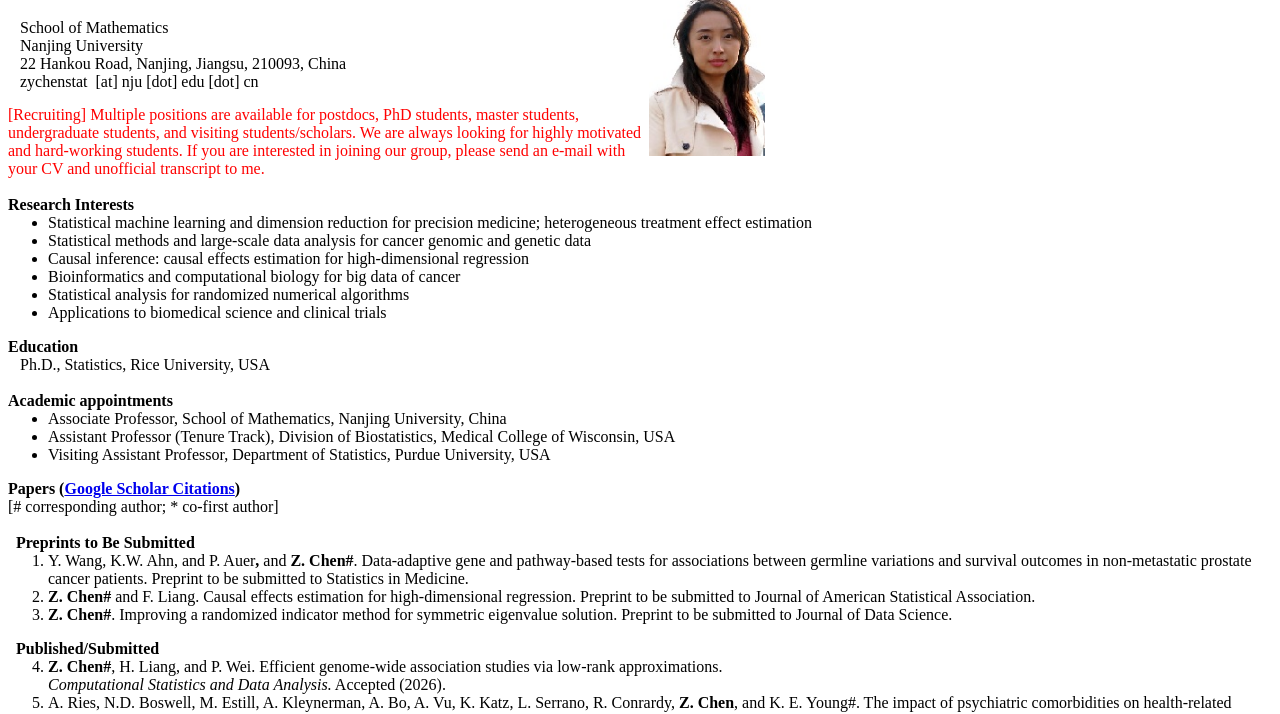
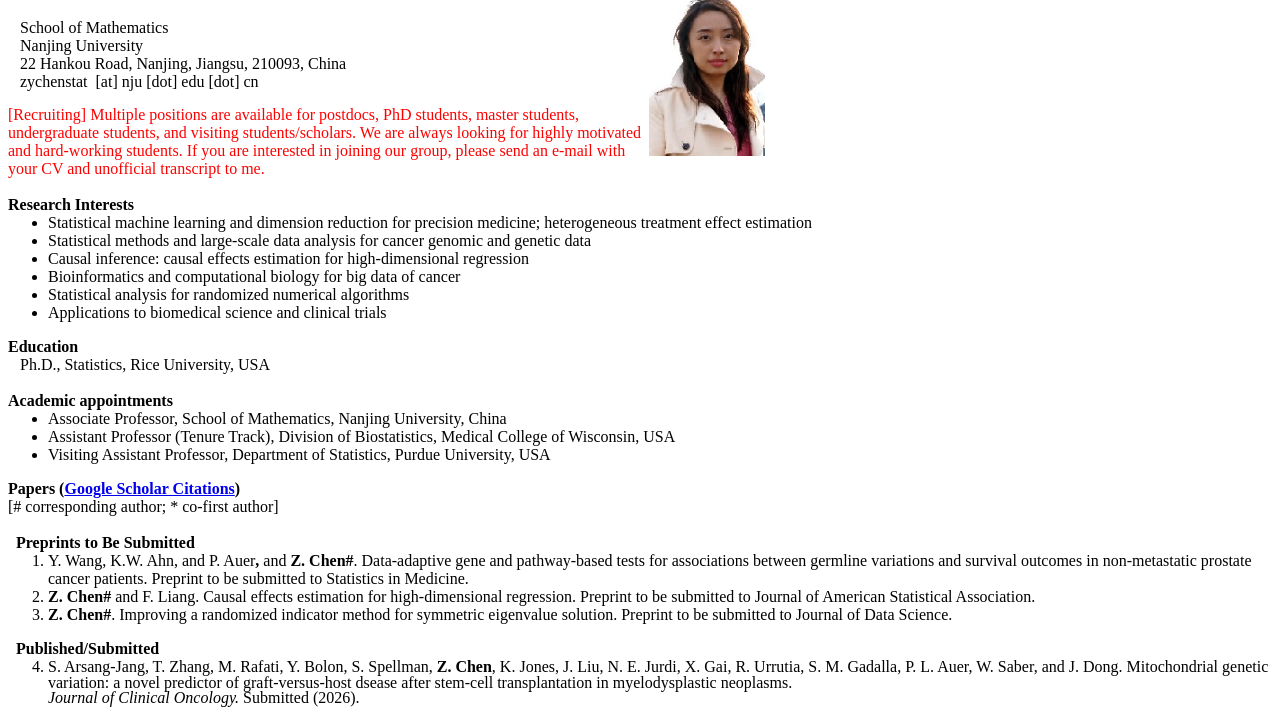
Before and after one commit to chenstatistics/chenstatistics.github.io, a plain HTML site: page index.html in a window 1280 px wide. Shown: the part 55-769 px from the top of the page. Drawn offline with Linux system fonts and the light colour scheme.

Commit message:
Update index.html

```diff
--- a/index.html
+++ b/index.html
@@ -167,9 +167,20 @@ body { font-family: "Times New Roman", Times, serif; }
 	<tr>
 		<td width="71%" colspan="2">
 		<ol start="4">
+			<li>
+			<p class="MsoNormal">
+			<span style="mso-spacerun: 'yes'; font-family: 'Times New Roman'; mso-fareast-font-family: DengXian; font-size: 12.0000pt; mso-font-kerning: 1.0000pt;">
+			S. Arsang-Jang, T. Zhang, M. Rafati, Y. Bolon, S. Spellman, <strong>
+			Z. Chen</strong>, K. Jones, J. Liu, N. E. Jurdi, X. Gai, R. Urrutia,
+			S. M. Gadalla, P. L. Auer, W. Saber, and J. Dong. Mitochondrial
+			genetic variation: a novel predictor of graft-versus-host dsease
+			after stem-cell transplantation in myelodysplastic neoplasms<o:p>.<br>
+			<em>Journal of Clinical Oncology. </em>Submitted (2026). </o:p>
+			</span></p>
+			</li>
 			<li><strong>Z. Chen#</strong>, H. Liang, and P. Wei. Efficient
-			genome-wide association studies via low-rank approximations. <br><em>
-			Computational Statistics and Data Analysis.</em> Accepted (2026).</li>
+			genome-wide association studies via low-rank approximations. <br>
+			<em>Computational Statistics and Data Analysis.</em> Accepted (2026).</li>
 			<li>A. Ries, N.D. Boswell, M. Estill, A. Kleynerman, A. Bo, A. Vu,
 			K. Katz, L. Serrano, R. Conrardy, <strong>Z. Chen</strong>, and K.
 			E. Young#. The impact of psychiatric comorbidities on health-related
@@ -260,8 +271,8 @@ Culex pipiens in plants with nectar/insect associations. <br><em>Acta Tropica</e
 	</tr>
 	<tr>
 		<td width="71%" colspan="2">
-		<ol start="19">
-			<li value="21">T. Zhang , P. Auer , S. Spellman, J. Dong, <strong>Z. Chen</strong>, W. Saber, and Y. Bolon. Novel Molecular Biomarkers Prognostic of
+		<ol start="20">
+			<li value="22">T. Zhang , P. Auer , S. Spellman, J. Dong, <strong>Z. Chen</strong>, W. Saber, and Y. Bolon. Novel Molecular Biomarkers Prognostic of
 			Relapse after Allogeneic Hematopoietic Stem Cell Transplantation
 			in Patients with Myelodysplastic Neoplasms (MDS). Tandem Meetings:
 			Transplantation &amp; Cellular Therapy Meetings of ASTCT and CIBMTR,
@@ -285,8 +296,8 @@ Culex pipiens in plants with nectar/insect associations. <br><em>Acta Tropica</e
 	</tr>
 	<tr>
 		<td width="71%" colspan="2">
-<ol start="22">
-			<li value="24">Y. Wang,<strong> </strong>&nbsp;K.W. Ahn, C.W. Lin, P. Auer, M.
+<ol start="23">
+			<li value="25">Y. Wang,<strong> </strong>&nbsp;K.W. Ahn, C.W. Lin, P. Auer, M.
 			Martens, and <strong>Z. Chen#</strong>. Integrative genomic/genetic
 			and survival data guided treatment recommendations via feature score
 			for myelodysplastic syndromes patients.</li>
@@ -327,8 +338,8 @@ Culex pipiens in plants with nectar/insect associations. <br><em>Acta Tropica</e
 	</tr>
 	<tr>
 		<td width="71%" colspan="2">
-		<ol start="33">
-			<li value="35"><strong>Z. Chen</strong>. Association Studies in Human Cancers:
+		<ol start="34">
+			<li value="36"><strong>Z. Chen</strong>. Association Studies in Human Cancers:
 			Metabolic Expression Subtypes and Somatic Mutations/Germline
 			Variations. Rice University.</li>
 		</ol>
```
